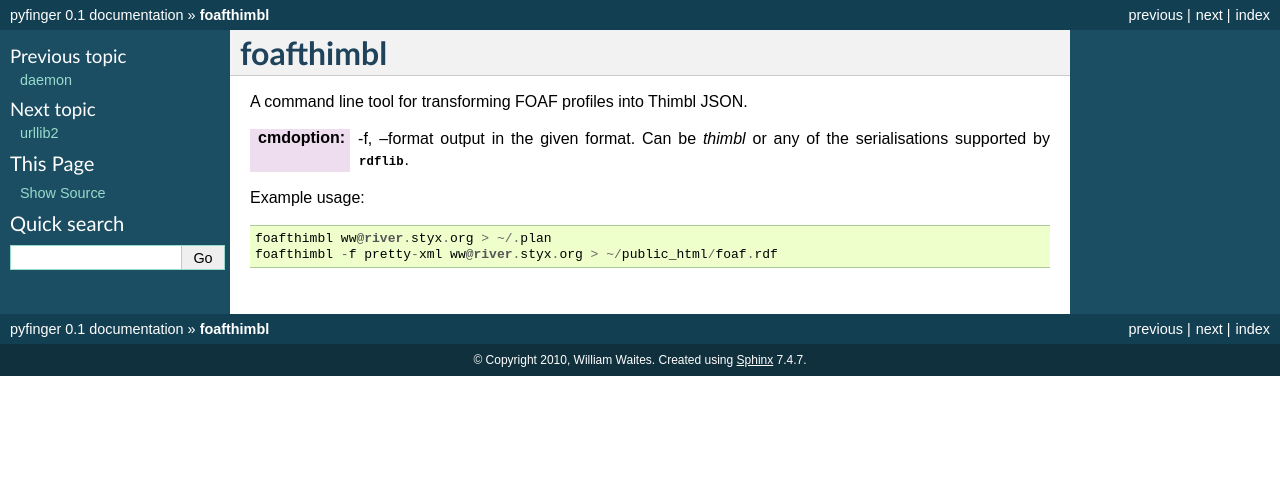
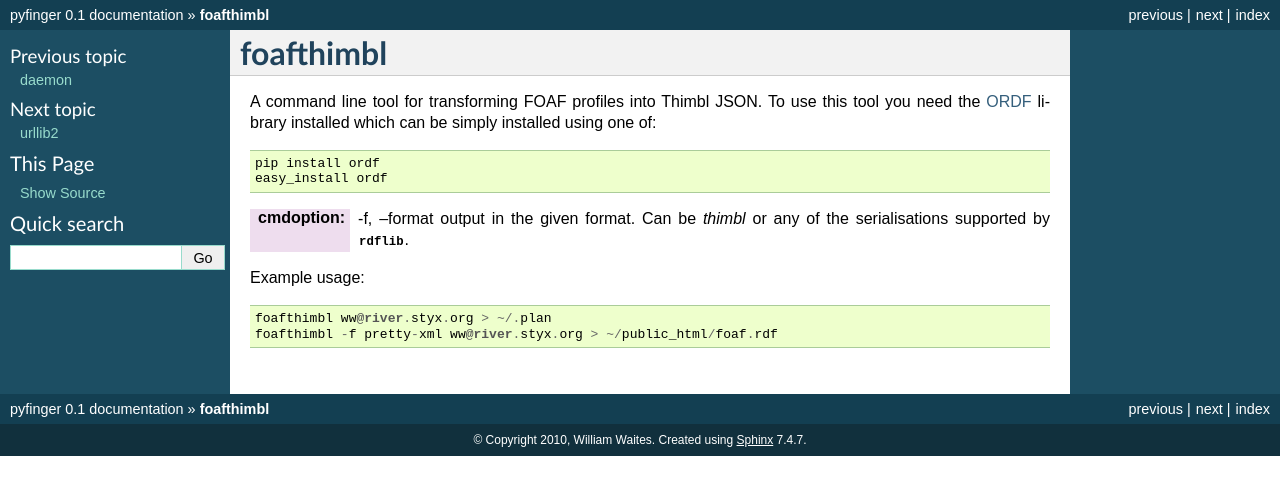
Before and after one commit to wwaites/pyfinger, a Sphinx documentation site: the page built from docs/tool.txt, in a window 1280 px wide. Shown: the top 495 px of the page. Built offline with Sphinx 7.4.7, drawn with Linux system fonts in a browser that asks for light colours.

Commit message:
tell users to install ordf to use the tool

```diff
--- a/docs/tool.txt
+++ b/docs/tool.txt
@@ -2,7 +2,11 @@
 ---------------------
 
 A command line tool for transforming FOAF profiles into Thimbl
-JSON.
+JSON. To use this tool you need the `ORDF`_ library installed
+which can be simply installed using one of::
+
+   pip install ordf
+   easy_install ordf
 
 :cmdoption: -f, --format
     output in the given format. Can be *thimbl* or any of the
@@ -12,3 +16,5 @@ Example usage::
 
     foafthimbl ww@river.styx.org > ~/.plan
     foafthimbl -f pretty-xml ww@river.styx.org > ~/public_html/foaf.rdf
+
+.. _ORDF: http://ordf.org/
```
